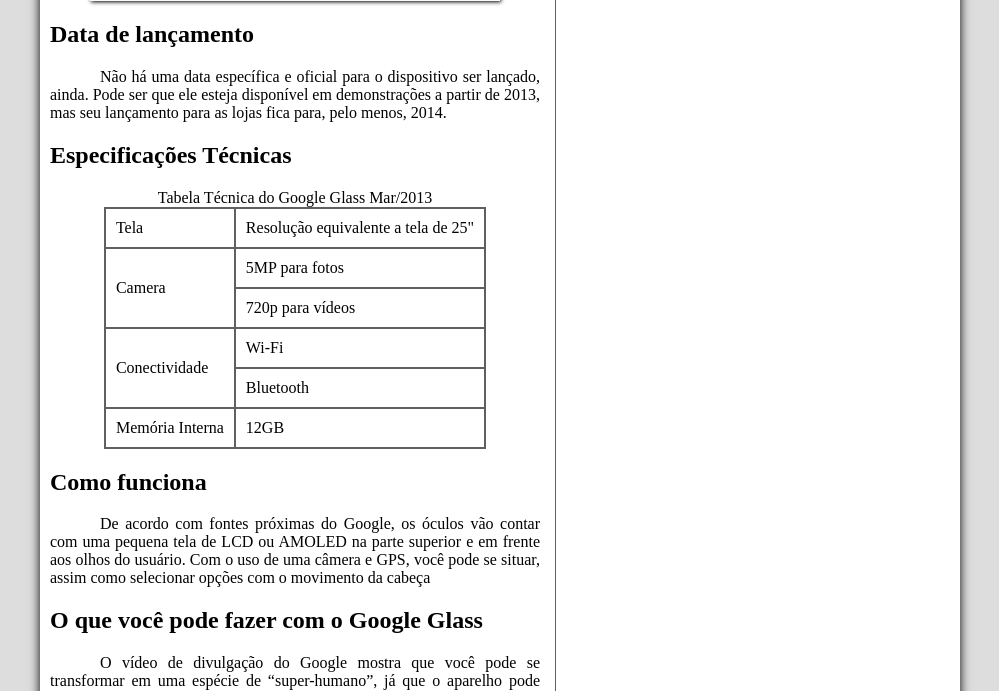
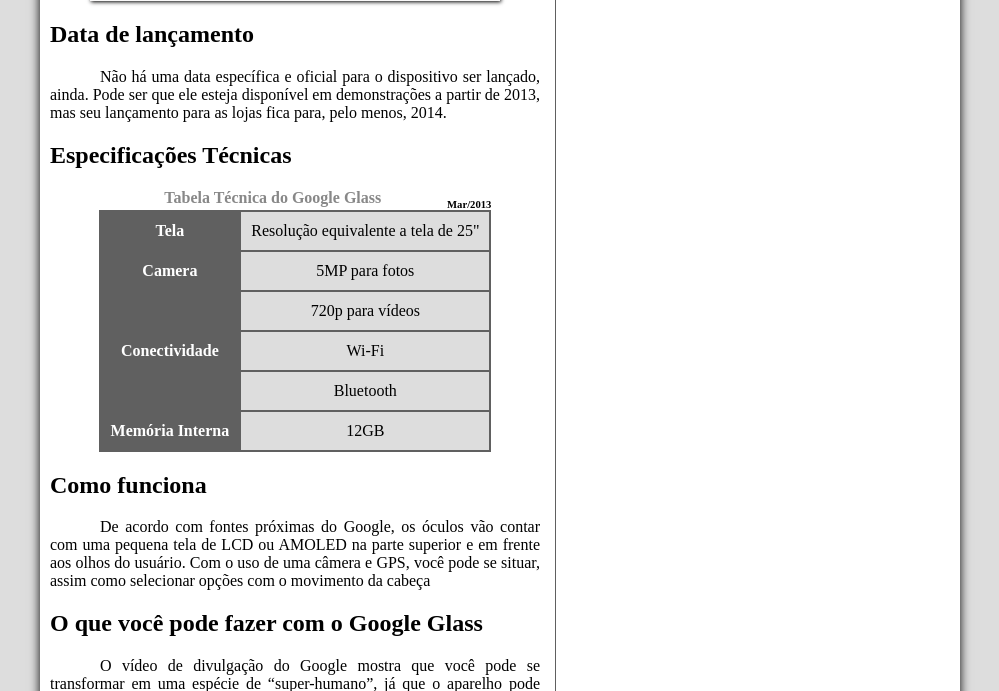
Before and after one commit to Bio-Maz/CursoHTML5, a PHP site: page / in a window 1280 px wide. Shown: the part 838-1529 px from the top of the page, without its empty margins (140-1139 px from the left). Run offline with PHP 8.4, Linux system fonts and the light colour scheme.

Commit message:
Formatando site.

```diff
--- a/curso-html5-pacote01/projeto-glass-html5/_css/estilo.css
+++ b/curso-html5-pacote01/projeto-glass-html5/_css/estilo.css
@@ -150,8 +150,37 @@ table#tabelaspec{
 table#tabelaspec td{
     border: 1px solid #606060;
     padding: 10px;
+    text-align: center;
+    vertical-align: middle;
 }
 
+table#tabelaspec td.ce{
+    color: #ffffff;
+    background-color: #606060;
+    vertical-align: top;
+    font-weight: bold;
+}
+
+table#tabelaspec td.cd{
+    background-color: #dddddd
+
+}
+
+
+table#tabelaspec caption{
+    color: #888888;
+    font-size: 12pt;
+    font-weight: bolder;
+
+}
+
+table#tabelaspec caption span{
+    display: block;
+    float: right;
+    color: black;
+    font-size: 8pt;
+    margin-top: 10px;
+}
 
 aside#lateral{
     display: block;
--- a/curso-html5-pacote01/projeto-glass-html5/index.html
+++ b/curso-html5-pacote01/projeto-glass-html5/index.html
@@ -55,15 +55,15 @@
 
 <h1>Especificações Técnicas</h1>
 <table id="tabelaspec">
-<caption>Tabela Técnica do Google Glass Mar/2013</caption>
+<caption>Tabela Técnica do Google Glass <span>Mar/2013</span></caption>
 
-<tr><td>Tela</td><td>Resolução equivalente a tela de 25"</td></tr>
-<tr><td rowspan="2">Camera</td><td>5MP para fotos</td></tr>
-<tr><td>720p para vídeos</td>
-<tr><td rowspan="2">Conectividade</td><td>Wi-Fi</td></tr>
-<tr><td>Bluetooth</td></tr>
+<tr><td class="ce">Tela</td><td class="cd">Resolução equivalente a tela de 25"</td></tr>
+<tr><td rowspan="2" class="ce">Camera</td><td class="cd">5MP para fotos</td></tr>
+<tr><td class="cd">720p para vídeos</td>
+<tr><td rowspan="2" class="ce">Conectividade</td><td class="cd">Wi-Fi</td></tr>
+<tr><td class="cd">Bluetooth</td></tr>
 
-<tr><td>Memória Interna</td><td>12GB</td></tr>
+<tr><td class="ce">Memória Interna</td><td class="cd">12GB</td></tr>
 </table>
 
 <h2>Como funciona</h2>
```
